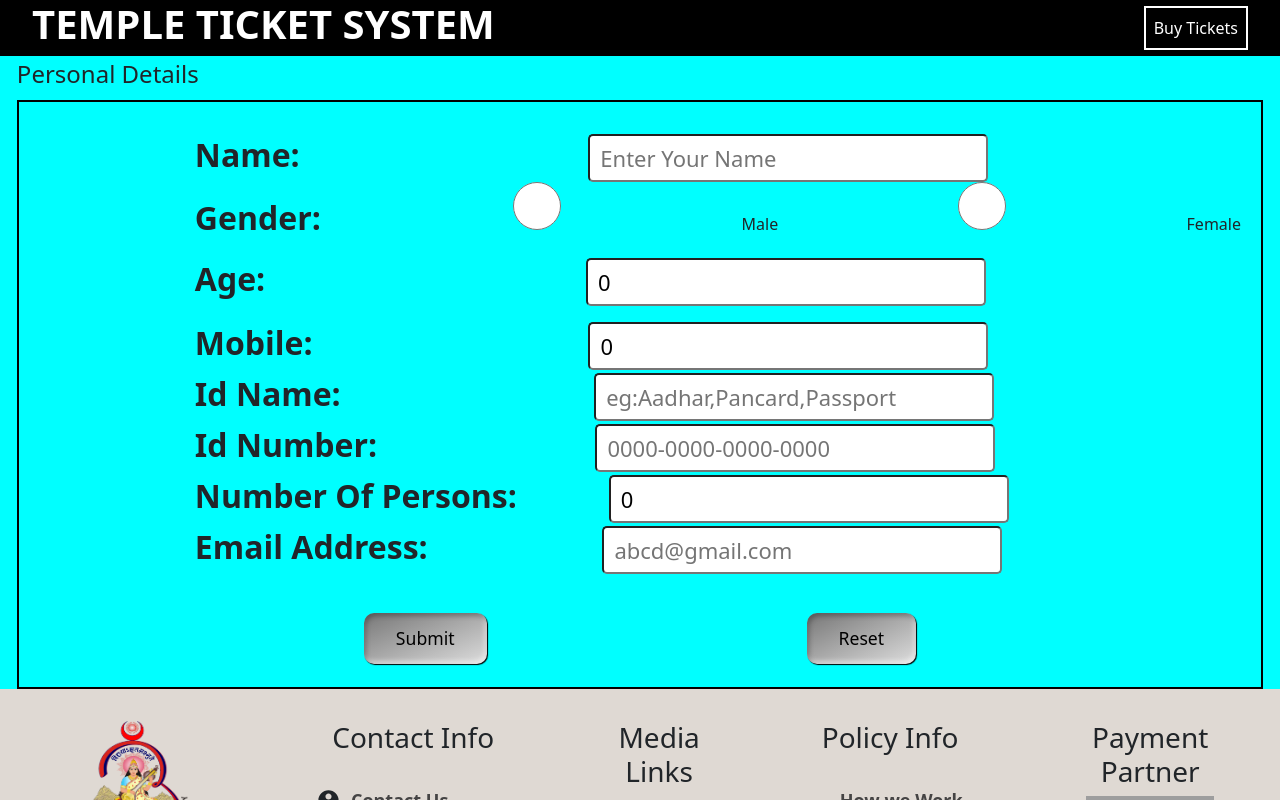
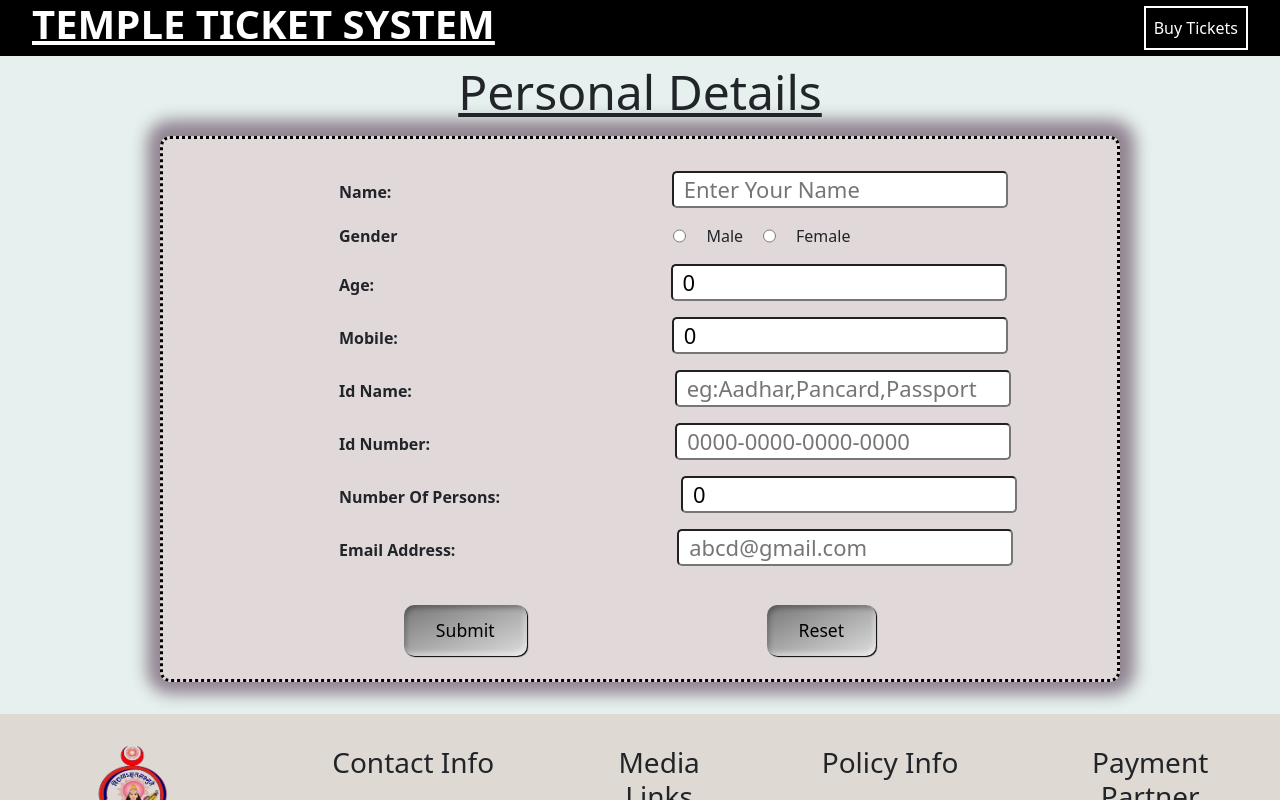
Before and after one commit to roysoumendu765/iitbhu_codefest_2024_haxplore, a React (Create React App) app: page /buy in a window 1280 px wide. Shown: the top 800 px of the page. Built offline with nearby package versions, Linux system fonts and the light colour scheme; grey boxes are pictures that could not be loaded.

Commit message:
form designing completed and validation

```diff
--- a/src/components/FormSection.css
+++ b/src/components/FormSection.css
@@ -1,26 +1,33 @@
 .formContainer {
-  /* height: 55vh; */
-  /* width: 45wh; */
+
   display: flex;
   justify-content: center;
   align-items: center;
-  background-color: aqua;
-  /* margin-top: 10rem; */
+  background-color: #e6f0ee;
 }
 .form-section {
-  border: 2px solid black;
-  /* height: rem; */
+  border: 3px dotted black;
+  margin-bottom: 2rem;
   padding: 1rem;
+  width: 60rem;
+  border-radius: 10px;
+  background-color: #e1d9d9;
+  -webkit-box-shadow: 1px -2px 16px 14px rgba(145, 132, 145, 1);
+  -moz-box-shadow: 1px -2px 16px 14px rgba(145, 132, 145, 1);
+  box-shadow: 1px -2px 16px 14px rgba(145, 132, 145, 1);
 }
 .form-section label {
   margin-left: 10rem;
-  font-size: 2rem;
+  font-size: 1rem;
   font-weight: 600;
 }
-.form-section input {
-  height: 3rem;
-  width: 25rem;
+
+.heading {
+  font-size: 3rem;
+  text-align: center;
+  text-decoration: underline;
 }
+
 .nameInput {
   border-radius: 5px;
   text-align: left;
@@ -29,14 +36,23 @@
   padding-left: 10px;
   margin-top: 1rem;
 }
-.genderInput {
-  font-size: 10px;
+.gender{
+    margin-top: 1rem;
+    display: flex;
+    flex-direction:row;
+    gap: 20px;
+
+    justify-content: flex-start;
 }
+.gendermale{
+    margin-left: 16rem;
+}
+
 .ageInput {
   border-radius: 5px;
   text-align: left;
   font-size: 22px;
-  margin-left: 19rem;
+  margin-left: 18rem;
   padding-left: 10px;
   margin-top: 1rem;
 }
@@ -44,43 +60,47 @@
   border-radius: 5px;
   text-align: left;
   font-size: 22px;
-  margin-left: 16.2rem;
+  margin-left: 16.6rem;
   margin-top: 1rem;
   padding-left: 10px;
 }
 .idInput {
   border-radius: 5px;
   text-align: left;
+  margin-top: 1rem;
   font-size: 22px;
-  margin-left: 14.8rem;
+  margin-left: 15.9rem;
   padding-left: 10px;
 }
 .idnumber-input {
   border-radius: 5px;
   text-align: left;
+  margin-top: 1rem;
   font-size: 22px;
-  margin-left: 12.6rem;
+  margin-left: 14.8rem;
   padding-left: 10px;
 }
 .numberofperson-input {
   border-radius: 5px;
   text-align: left;
+  margin-top: 1rem;
   font-size: 22px;
-  margin-left: 4.7rem;
+  margin-left: 10.8rem;
   padding-left: 10px;
 }
 .emailInput {
   border-radius: 5px;
   text-align: left;
   font-size: 22px;
-  margin-left: 10.4rem;
+  margin-left: 13.6rem;
+  margin-top: 1rem;
   padding-left: 10px;
 }
 .btn {
-    margin-top: 2rem;
+  margin-top: 2rem;
   display: flex;
   justify-content: center;
-  gap:20rem;
+  gap: 15rem;
 }
 .submitbtn {
   padding: 0.5rem;
@@ -92,7 +112,6 @@
   padding: 0.5rem;
   padding-left: 2rem;
   padding-right: 2rem;
-
   border-radius: 5px;
 }
 
--- a/src/components/FormSection.js
+++ b/src/components/FormSection.js
@@ -104,13 +104,16 @@ export default function FormSection() {
         <div>
             <div className="formContainer">
             <fieldset>
-                <legend>Personal Details</legend>
+                <legend className="heading">Personal Details</legend>
                 <form className="form-section">
                     <label  htmlFor="name" required>Name: &nbsp;</label>
                     <input className="nameInput" placeholder="Enter Your Name" type="text" id="name" value={username} onChange={handlename} required/><br />
-                    <label htmlFor="gender">Gender: &nbsp;</label>
-                    <input className="genderInput" type="radio" name="gender" value="male" onChange={handlegender}/> Male&nbsp;
-                    <input type="radio" name="gender" value="female" onChange={handlegender}/> Female&nbsp;<br />
+
+                    <div className="gender">
+                    <label htmlFor="gender">Gender </label>
+                    <input  className="gendermale"  type="radio" name="gender" value="male" onChange={handlegender}/> Male
+                    <input className="genderfemale" type="radio" name="gender" value="female" onChange={handlegender}/> Female<br />
+                    </div>
                     <label htmlFor="age">Age: &nbsp;</label>
                     <input className="ageInput" type="number" name="age" id="age" value={age} onChange={handleAge}/>
                     <br />
@@ -122,7 +125,7 @@ export default function FormSection() {
                     <label htmlFor="id-no" required>Id Number: &nbsp;</label>
                     <input className="idnumber-input" placeholder="0000-0000-0000-0000" type="text" id="id-no" value={idnum} onChange={handleIdNum}/><br />
                     <label htmlFor="noOfPerson" required>Number Of Persons: &nbsp;</label>
-                    <input className="numberofperson-input" placeholder="min-1" type="number" id="noOfPerson" value={noOfPersons} onChange={handlePersons}/><br />
+                    <input className="numberofperson-input" min={0} type="number" id="noOfPerson" value={noOfPersons} onChange={handlePersons}/><br />
                     <label htmlFor="email">Email Address:&nbsp;</label>
                     <input className="emailInput" placeholder="abcd@gmail.com" type="email" name="email" id="email" data-validate="email" value={email} onChange={handleEmail}/><br />
                     <div className="btn">
```
